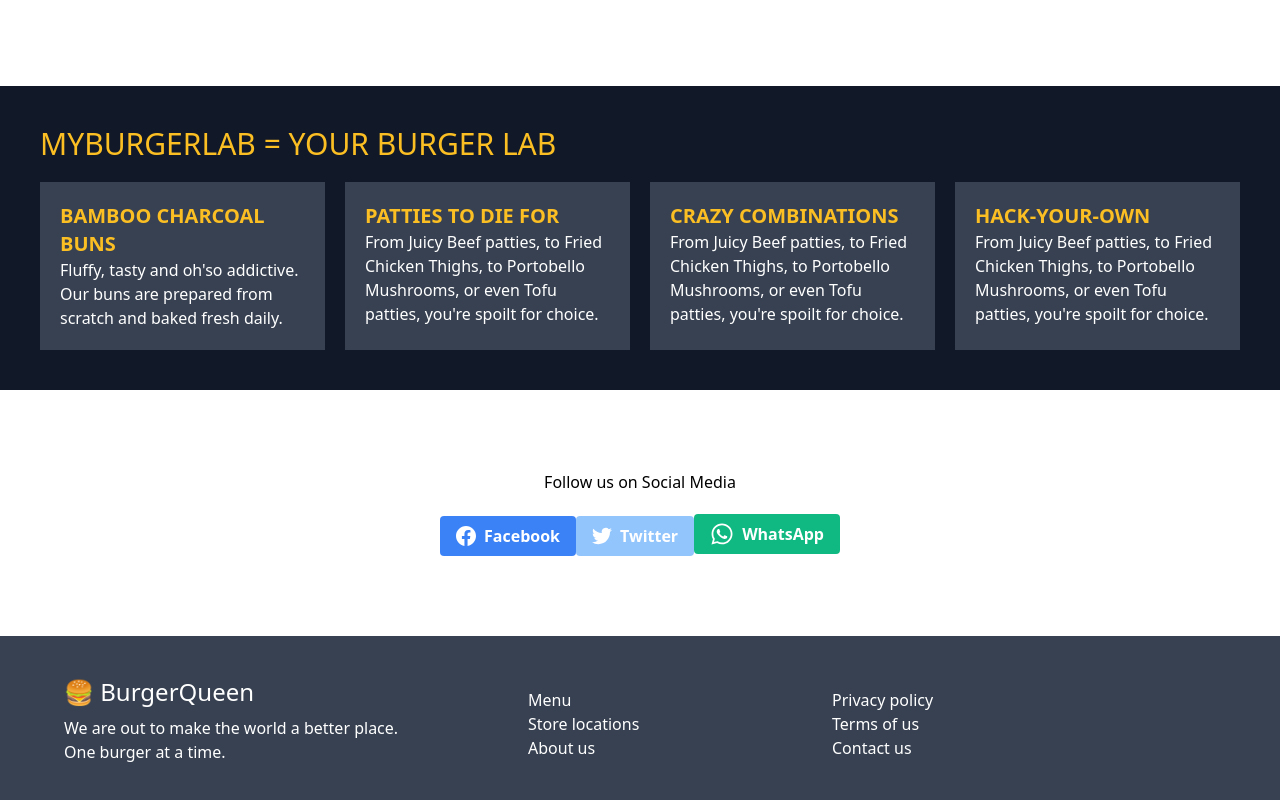
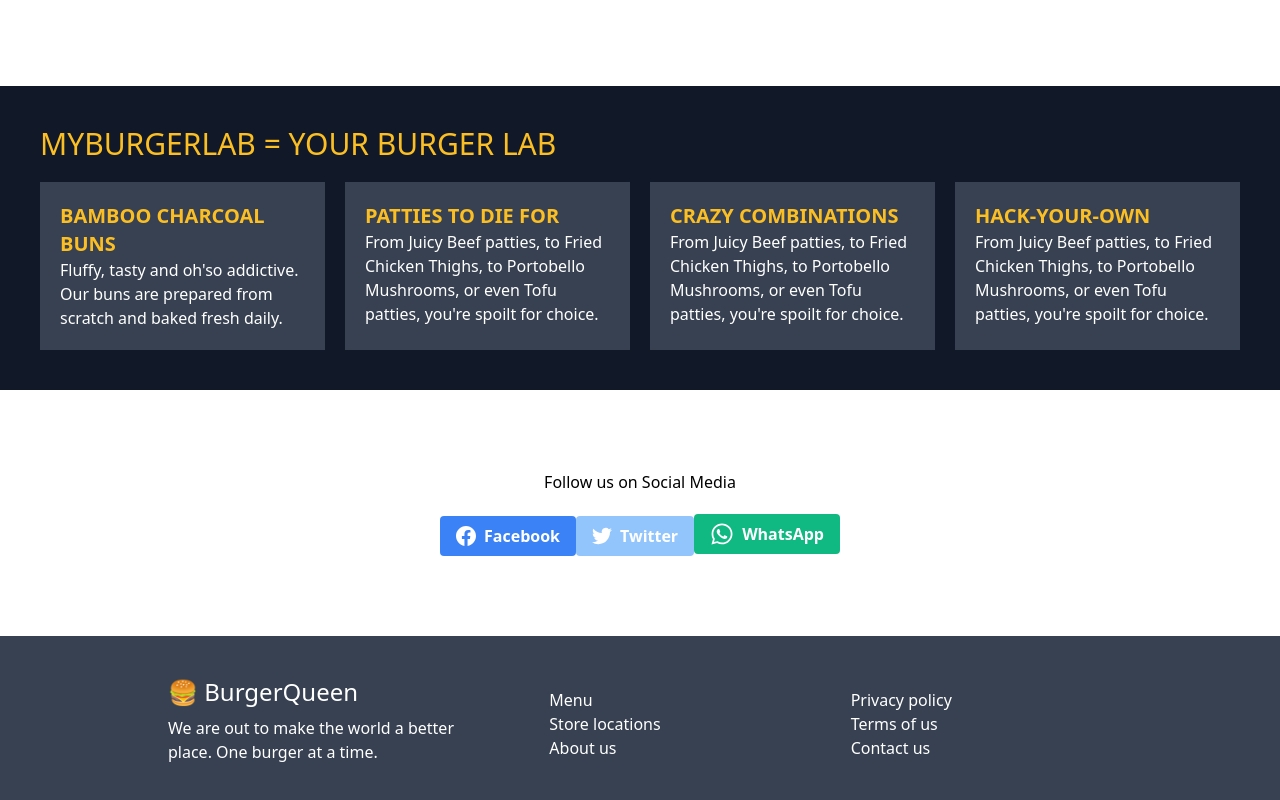
Before and after one commit to drhanlau/fs360-lesson1, a Nuxt app: page / in a window 1280 px wide. Shown: the part 214-1014 px from the top of the page. Built offline with nearby package versions, Linux system fonts and the light colour scheme.

Commit message:
Lab 1 updated CSS

```diff
--- a/pages/index.vue
+++ b/pages/index.vue
@@ -98,9 +98,9 @@
 
     <!-- footer row -->
     <div class="bg-gray-700 py-10 text-white">
-      <div class="flex mx-auto max-w-6xl">
+      <div class="flex max-w-5xl mx-auto">
         <!-- column 1 -->
-        <div class="w-1/3 pr-10">
+        <div class="w-1/3 pl-10">
           <h3 class="text-2xl mb-2">🍔 BurgerQueen</h3>
           <p>We are out to make the world a better place. One burger at a time.</p>
         </div>
@@ -121,7 +121,7 @@
         </div>
 
         <!-- column 3 -->
-        <div class="w-1/3 pt-3">
+        <div class="w-1/3 pt-3 pl-10">
           <ul>
             <li>
               <a href="#">Privacy policy</a>
```
